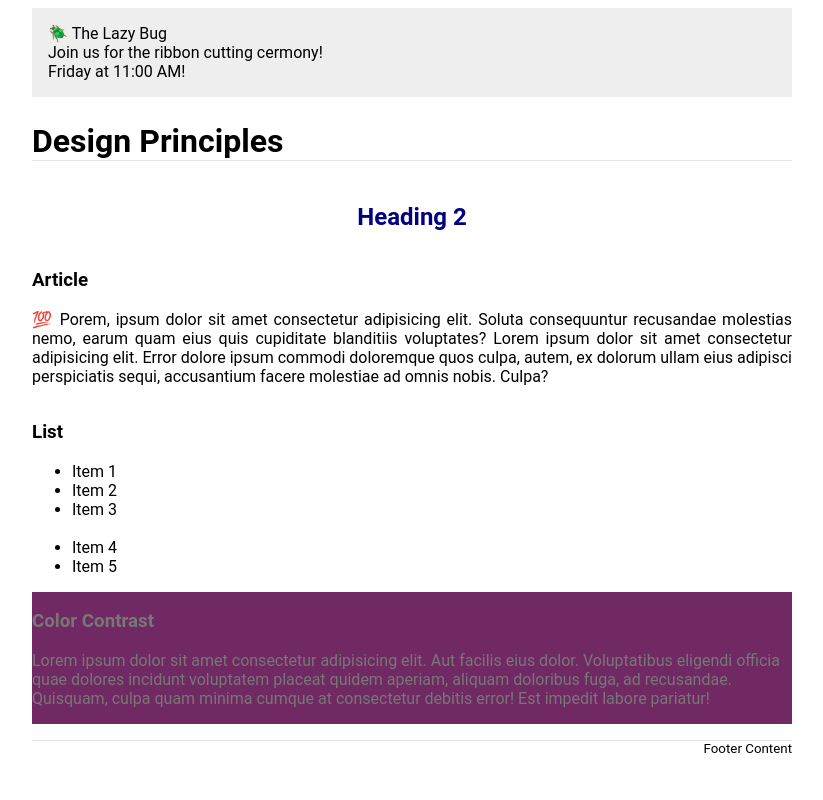
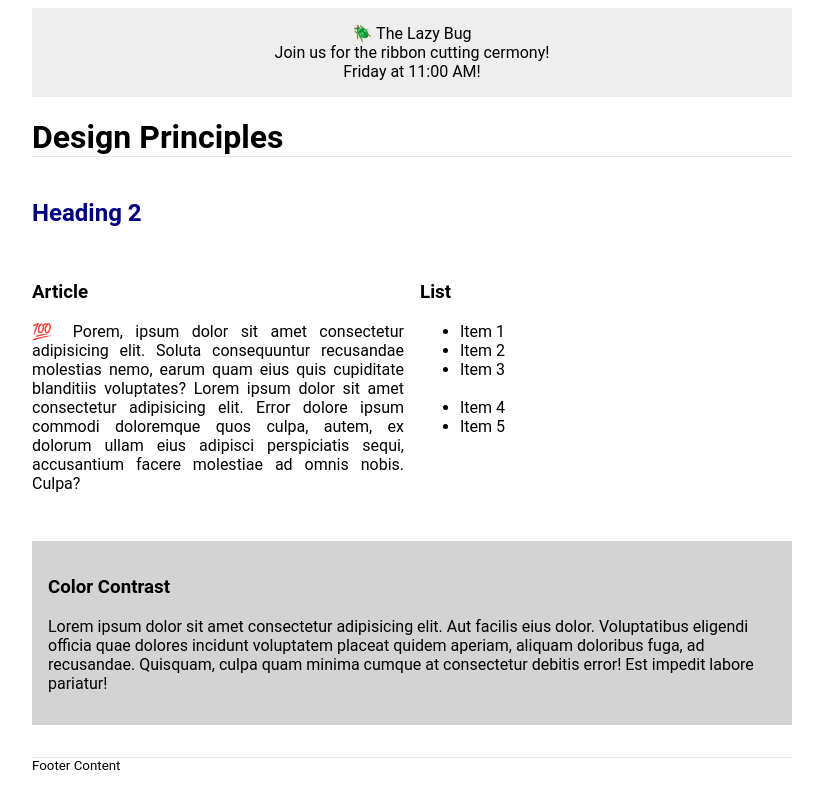
Before and after one commit to kenzie04132/wdd230, a plain HTML site: page lesson02/design.html in a window 1280 px wide. Shown: the whole page, without its empty margins (228-1051 px from the left). Drawn offline with Linux system fonts and the light colour scheme.

Commit message:
finished design activity

```diff
--- a/lesson02/design.html
+++ b/lesson02/design.html
@@ -10,8 +10,8 @@
 
 <body>
     <header>
-        <marquee behavior="alternate" direction="right">🪲 The Lazy Bug<br>Join us for the ribbon cutting
-            cermony!<br>Friday at 11:00 AM!</marquee>
+        <div class="banner">🪲 The Lazy Bug<br>Join us for the ribbon cutting
+            cermony!<br>Friday at 11:00 AM!</div>
         <h1>Design Principles</h1>
     </header>
     <main>
--- a/lesson02/styles/design.css
+++ b/lesson02/styles/design.css
@@ -9,9 +9,10 @@ footer {
     margin: 0 auto;
 }
 
-marquee {
+.banner {
     padding: 1rem;
     background-color: #eee;
+    text-align: center;
 }
 
 h1 {
@@ -20,11 +21,14 @@ h1 {
 
 main {
     display: grid;
+    grid-template-columns: 1fr 1fr;
+    gap: 1rem;
 }
 
 h2 {
     color: navy;
-    text-align: center;
+    text-align: left;
+    grid-column: span 2;
 }
 
 article p {
@@ -32,13 +36,16 @@ article p {
 }
 
 .callout {
-    color: #777;
-    background-color: #702963;
+    color: black;
+    background-color: lightgrey;
+    padding: 1rem;
+    margin: 1rem 0;
+    grid-column: span 2;
 }
 
 footer {
     margin-top: 1rem;
     border-top: 1px solid rgba(0, 0, 0, 0.1);
     font-size: smaller;
-    text-align: right;
+    text-align: left;
 }
```
Also changed, not shown: index.html (+3 -3 lines).
